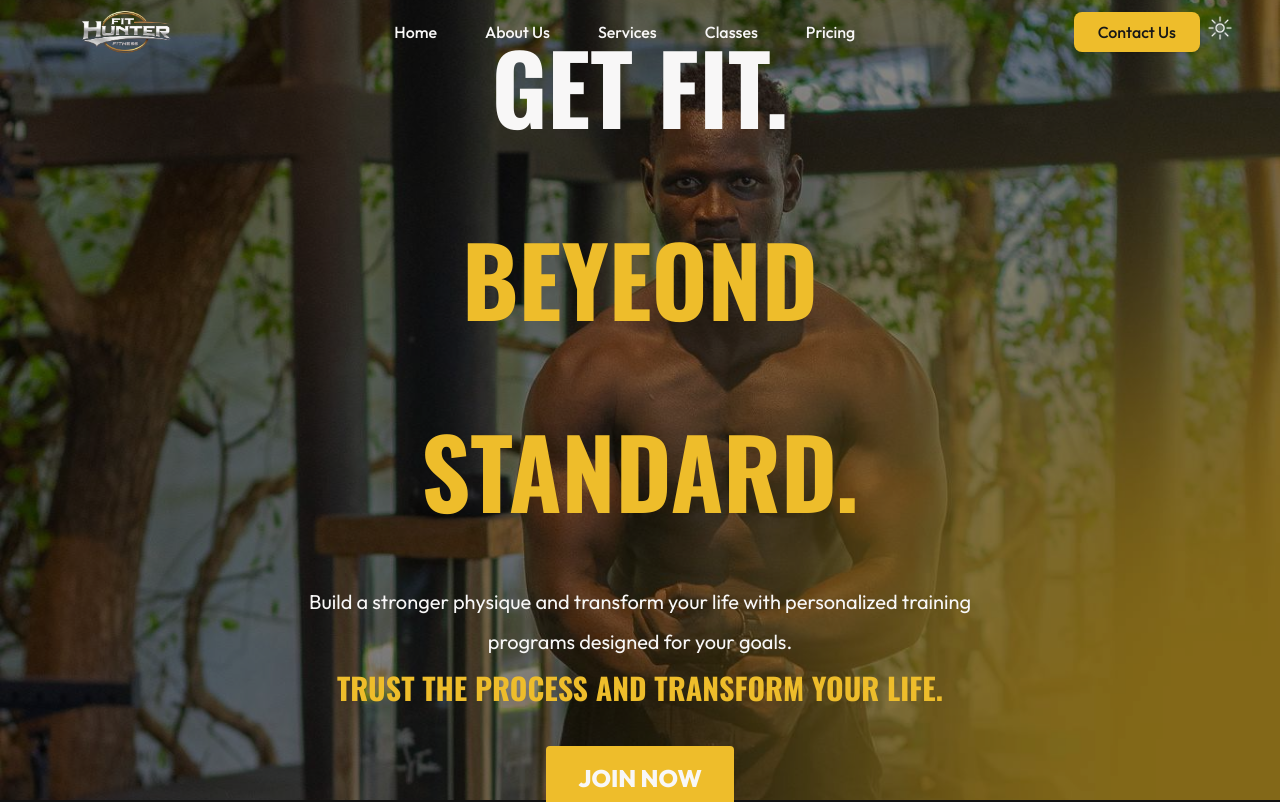
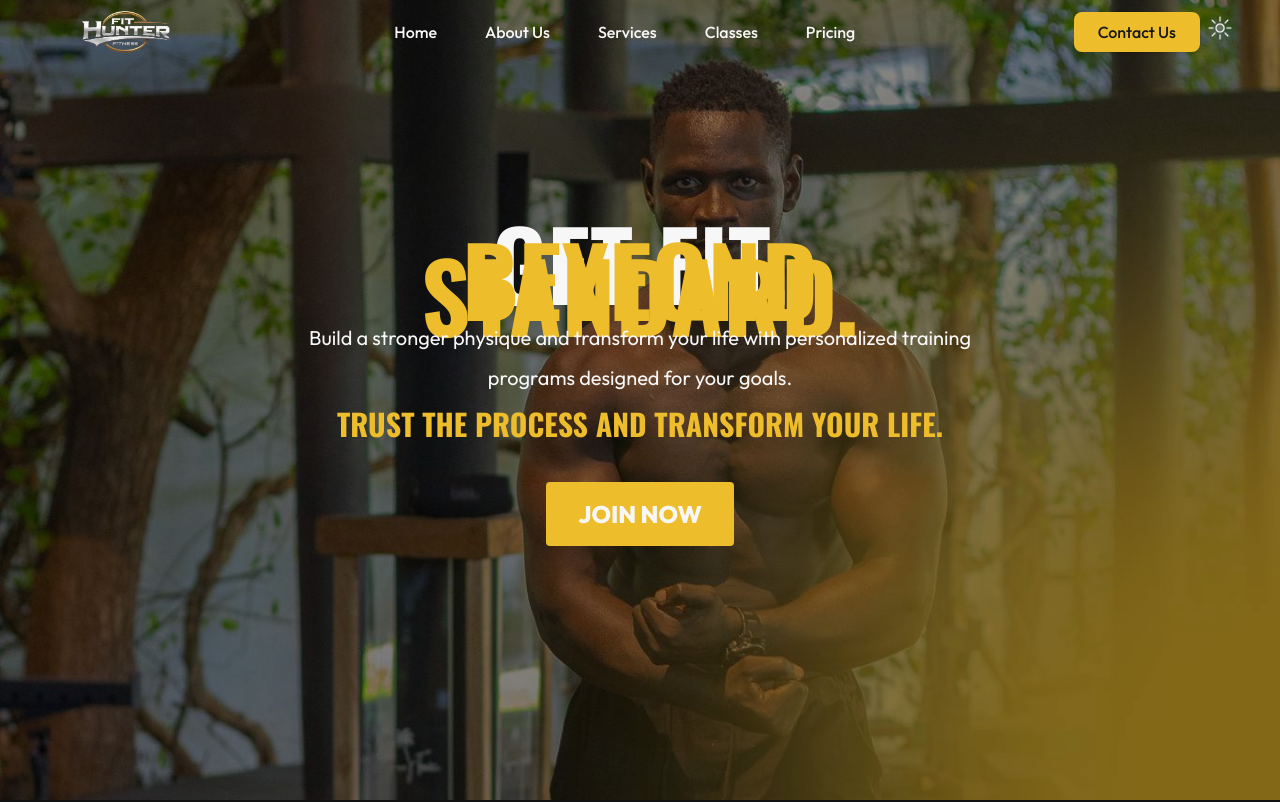
Before and after one commit to samziro/the-hunter, a React (Vite) app: page / in a window 1280 px wide. Shown: the top 802 px of the page. Built offline with nearby package versions, Linux system fonts and the light colour scheme.

Commit message:
first commit

```diff
--- a/src/components/hero/Hero.jsx
+++ b/src/components/hero/Hero.jsx
@@ -14,7 +14,7 @@ const Hero = () => {
         animate={{ opacity: 1 }}
         transition={{ delay: 1, duration: 2 }}
       >
-        <h1 className=" text-center md:leading-loose text-8xl cursor-pointer text-lightFontText z-10 font-extrabold mb-4">
+        <h1 className=" text-center md:leading-4 text-8xl cursor-pointer text-lightFontText z-10 font-extrabold mb-4">
           GET FIT. <br /> <span> <h1 className="text-darkFontHeading">BEYEOND STANDARD.</h1></span>
         </h1 >
 
```
